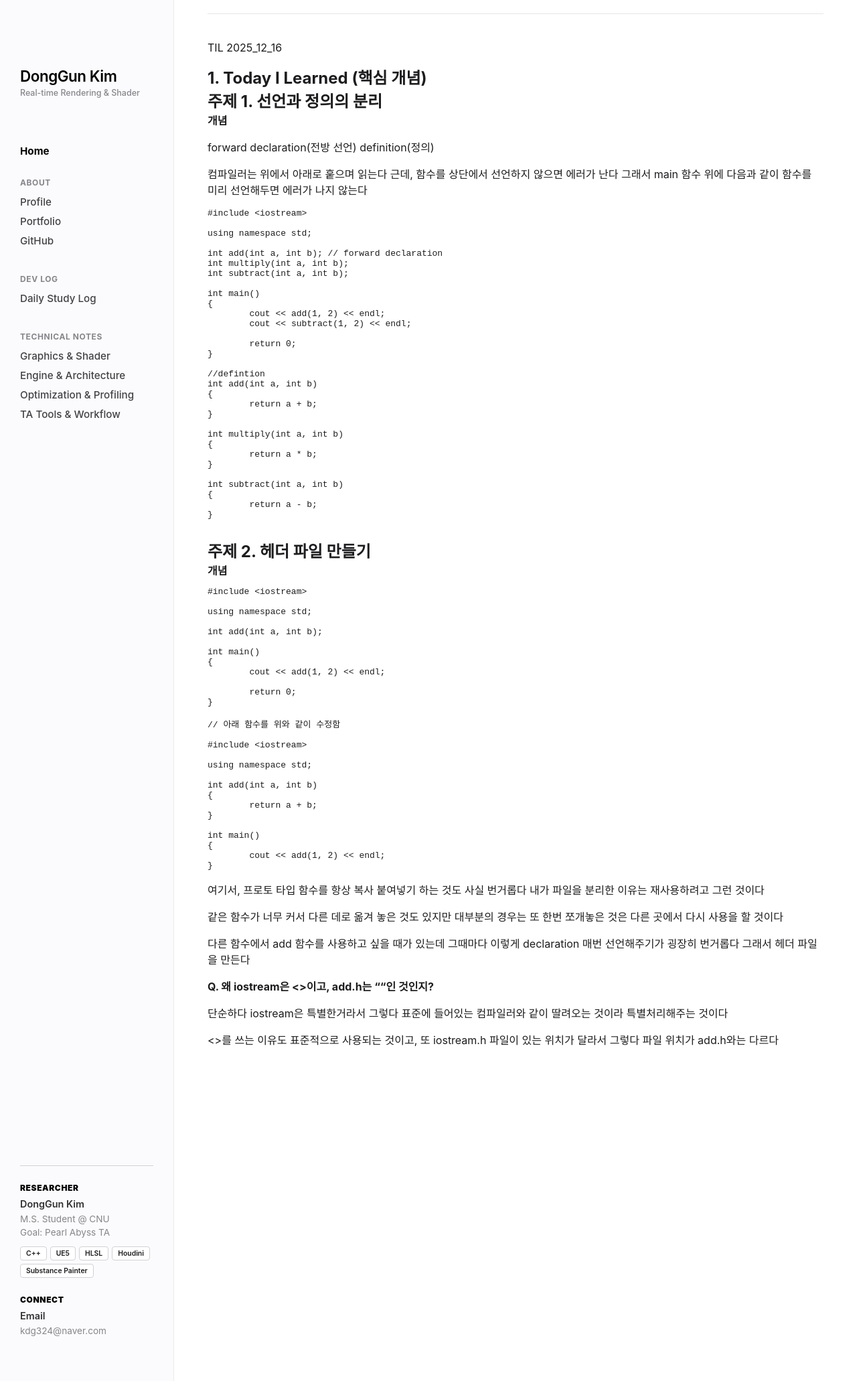
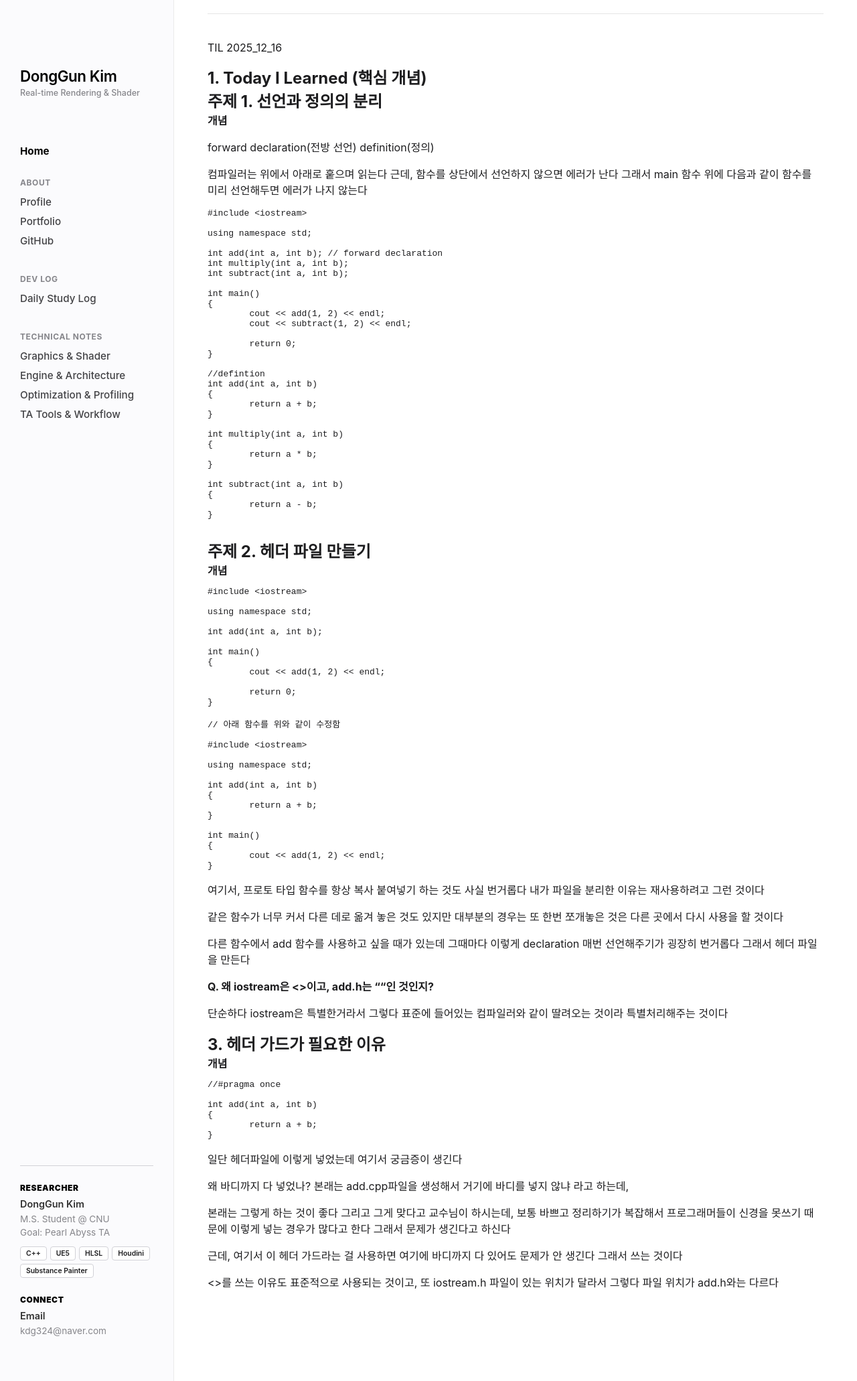
Before and after one commit to KimDongGun324/kimdonggun324.github.io, a Jekyll site: the page built from daily-study/posts/2025/12/16.md, in a window 1280 px wide. Shown: the whole page at 67% size. Built offline with Jekyll 4.4.1, drawn with Linux system fonts in a browser that asks for light colours; some web fonts are replaced; our own code applies the rules of GitHub Pages for plain Markdown files.

Commit message:
TIL 2025_12_16-3

````diff
--- a/daily-study/posts/2025/12/16.md
+++ b/daily-study/posts/2025/12/16.md
@@ -101,5 +101,31 @@ int main()
 iostream은 특별한거라서 그렇다
 표준에 들어있는 컴파일러와 같이 딸려오는 것이라 특별처리해주는 것이다
 
+## 3. 헤더 가드가 필요한 이유
+
+#### 개념
+
+```C++
+//#pragma once
+
+int add(int a, int b)
+{
+	return a + b;
+}
+```
+
+일단 헤더파일에 이렇게 넣었는데 여기서 궁금증이 생긴다
+
+왜 바디까지 다 넣었나?
+본래는 add.cpp파일을 생성해서 거기에 바디를 넣지 않냐 라고 하는데,
+
+본래는 그렇게 하는 것이 좋다
+그리고 그게 맞다고 교수님이 하시는데, 보통 바쁘고 정리하기가 복잡해서 프로그래머들이 신경을 못쓰기 때문에 이렇게 넣는 경우가 많다고 한다
+그래서 문제가 생긴다고 하신다
+
+근데, 여기서 이 헤더 가드라는 걸 사용하면 여기에 바디까지 다 있어도 문제가 안 생긴다
+그래서 쓰는 것이다
+
+
 <>를 쓰는 이유도 표준적으로 사용되는 것이고, 또 iostream.h 파일이 있는 위치가 달라서 그렇다
 파일 위치가 add.h와는 다르다
````
